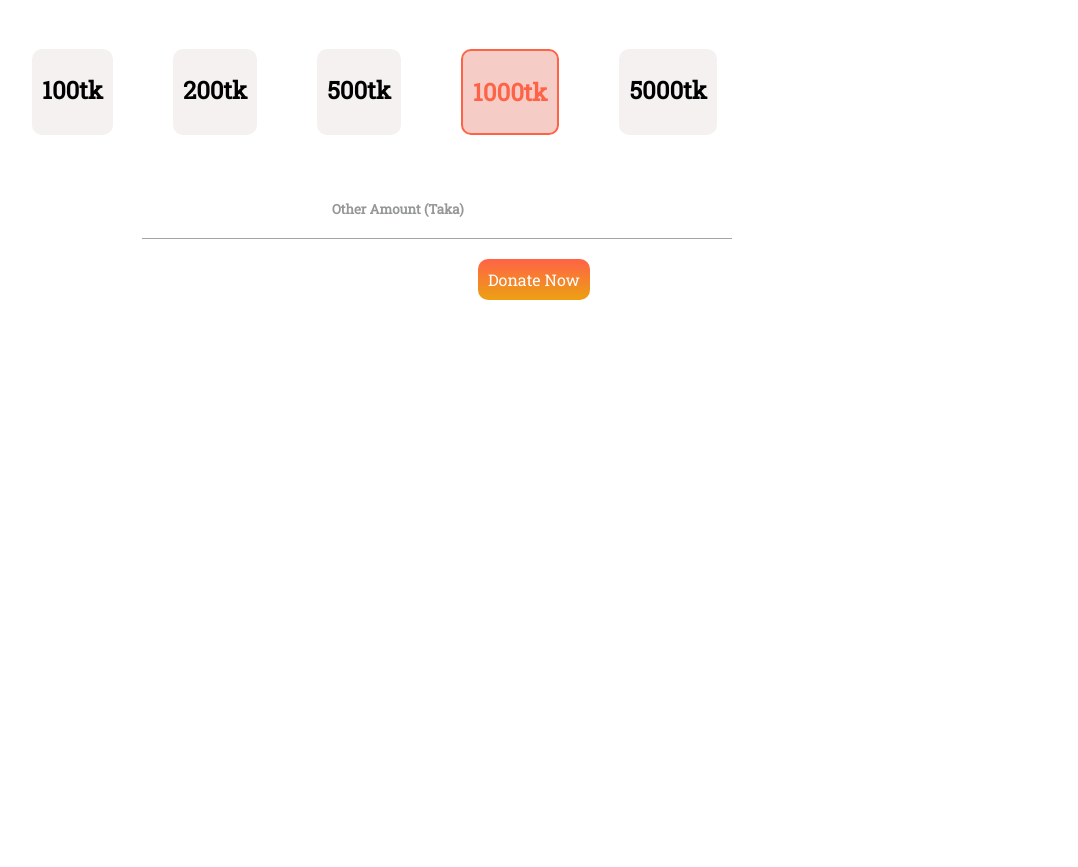
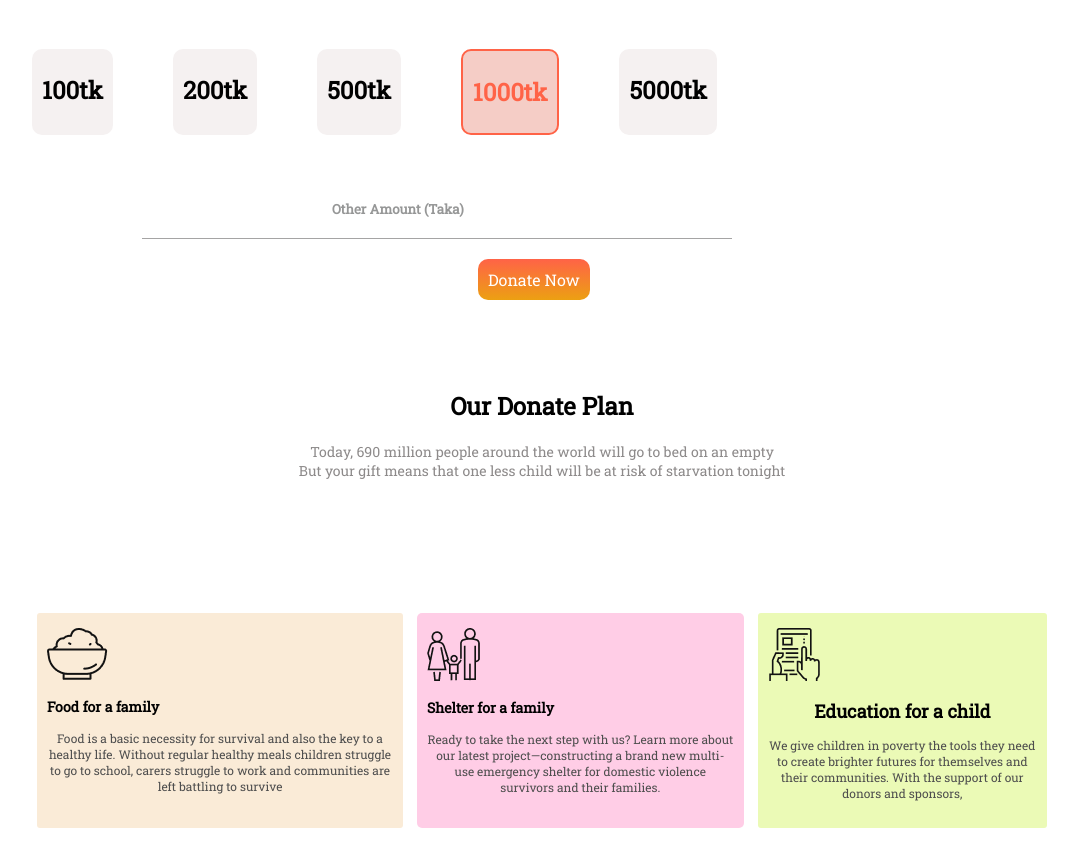
Before and after one commit to rajibhossainimran/donate-today-repo, a plain HTML site: page index.html in a window 1280 px wide. Shown: the part 679-1546 px from the top of the page, without its empty margins (98-1176 px from the left). Before the commit the page ends 979 px from the top, so only its background shows below. Drawn offline with Linux system fonts and the light colour scheme.

Commit message:
third part

```diff
--- a/index.html
+++ b/index.html
@@ -35,6 +35,28 @@
         <h5>Other Amount (Taka)</h5>
         <a class="donate-now-btn2" target="_blank" href="">Donate Now</a>
     </div>
+    <section class="container1">
+        <h1>Our Donate Plan</h1>
+        <p id="our-donate-plan-text">Today, 690 million people around the world will go to bed on an empty <br> But your gift means that one less child will be at risk of starvation tonight</p>
+
+        <div class="main-div">
+            <div id="div-first">
+                <img src="icons/food.png" alt="food icon">
+                <h3>Food for a family</h3>
+                <P>Food is a basic necessity for survival and also the key to a healthy life. Without regular healthy meals children struggle to go to school, carers struggle to work and communities are left battling to survive</P>
+            </div>
+            <div id="div-second">
+                <img src="icons/shelter.png" alt="shelter icon">
+                <h3>Shelter for a family</h3>
+                <p>Ready to take the next step with us? Learn more about our latest project—constructing a brand new multi-use emergency shelter for domestic violence survivors and their families.</p>
+            </div>
+            <div id="div-third">
+                <img src="icons/Frame-1.png" alt="a book icon">
+                <h1>Education for a child</h1>
+                <p>We give children in poverty the tools they need to create brighter futures for themselves and their communities. With the support of our donors and sponsors,</p>
+            </div>
+        </div>
+    </section>
 
 </body>
 
--- a/style.css
+++ b/style.css
@@ -29,6 +29,7 @@ h1 {
 
 p {
     text-align: center;
+    color: rgb(78, 78, 78);
 }
 
 .taka-limit {
@@ -67,3 +68,39 @@ h5 {
     color: #ffff;
     margin-left: 45%;
 }
+
+#div-first {
+    background-color: antiquewhite;
+    padding: 15px 10px;
+    margin: 5px 7px;
+    border-radius: 3px;
+}
+
+#div-second {
+    background-color: rgb(255, 205, 230);
+    padding: 15px 10px;
+    margin: 5px 7px;
+    border-radius: 5px;
+}
+
+#div-third {
+    background-color: rgb(235, 250, 182);
+    padding: 15px 10px;
+    margin: 5px 7px;
+    border-radius: 3px;
+}
+
+.main-div {
+    font-size: 12px;
+    display: flex;
+    margin: 10%;
+}
+
+.container1 {
+    margin-top: 100px;
+}
+
+#our-donate-plan-text {
+    font-size: 14px;
+    color: rgb(141, 138, 138);
+}
```
